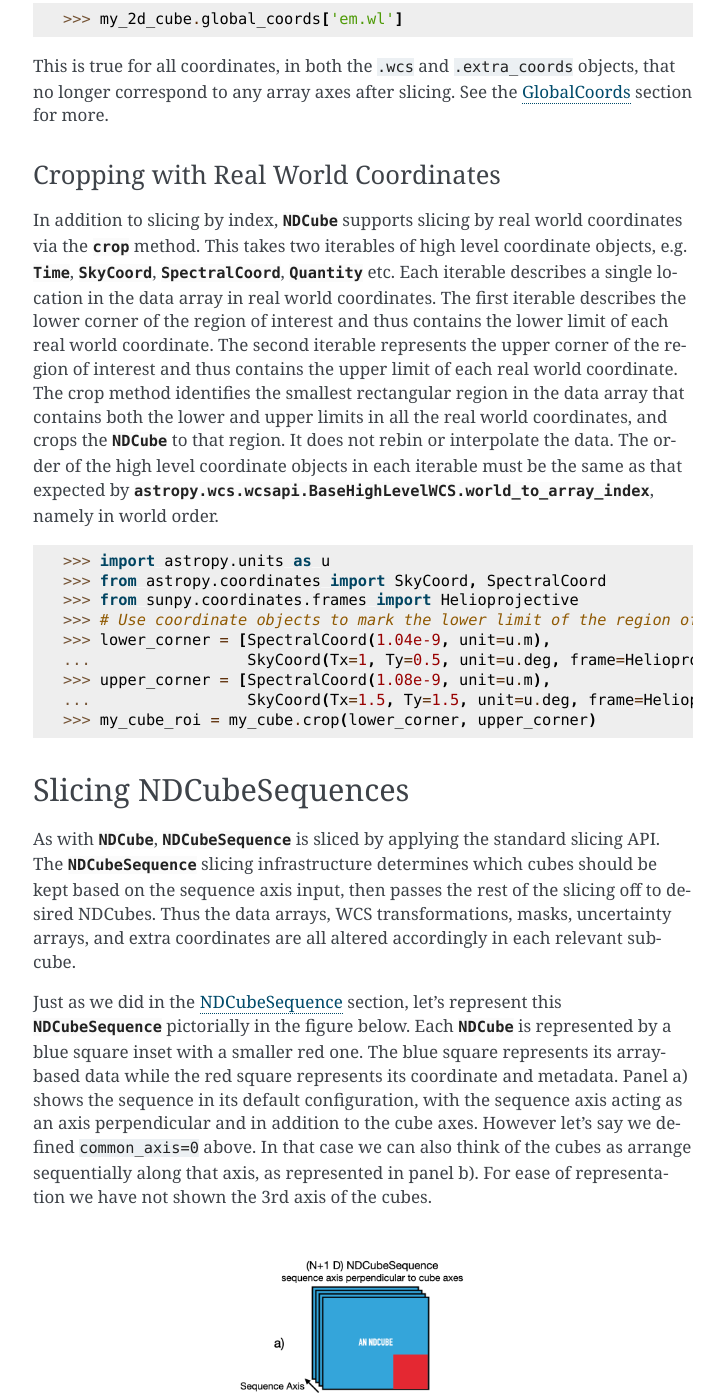
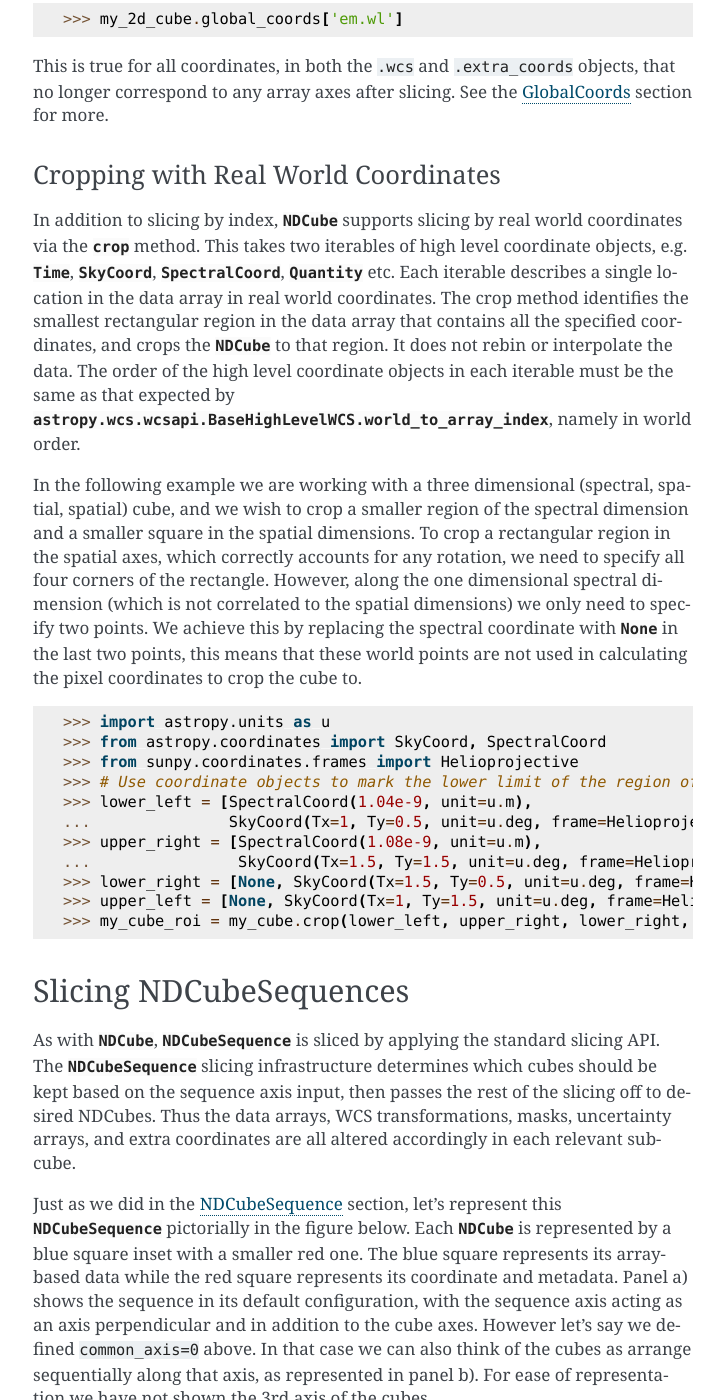
Before and after one commit to sunpy/ndcube, a Sphinx documentation site: the page built from docs/slicing.rst, in a window 1280 px wide and 1400 px high, scrolled down 2084 px. Shown: the whole window, without its empty margins (387-1111 px from the left). Built offline with Sphinx 7.4.7, drawn with Linux system fonts in a browser that asks for light colours; the version number could not be read and is left out.

Commit message:
Update crop guide

```diff
--- a/docs/slicing.rst
+++ b/docs/slicing.rst
@@ -105,10 +105,13 @@ Cropping with Real World Coordinates
 In addition to slicing by index, `~ndcube.NDCube` supports slicing by real world coordinates via the `~ndcube.NDCube.crop` method.
 This takes two iterables of high level coordinate objects, e.g. `~astropy.time.Time`, `~astropy.coordinates.SkyCoord`, `~astropy.coordinates.SpectralCoord`, `~astropy,units.Quantity` etc.
 Each iterable describes a single location in the data array in real world coordinates.
-The first iterable describes the lower corner of the region of interest and thus contains the lower limit of each real world coordinate.
-The second iterable represents the upper corner of the region of interest and thus contains the upper limit of each real world coordinate.
-The crop method identifies the smallest rectangular region in the data array that contains both the lower and upper limits in all the real world coordinates, and crops the `~ndcube.NDCube` to that region.
+The crop method identifies the smallest rectangular region in the data array that contains all the specified coordinates, and crops the `~ndcube.NDCube` to that region.
 It does not rebin or interpolate the data.  The order of the high level coordinate objects in each iterable must be the same as that expected by `astropy.wcs.wcsapi.BaseHighLevelWCS.world_to_array_index`, namely in world order.
+
+In the following example we are working with a three dimensional (spectral, spatial, spatial) cube, and we wish to crop a smaller region of the spectral dimension and a smaller square in the spatial dimensions.
+To crop a rectangular region in the spatial axes, which correctly accounts for any rotation, we need to specify all four corners of the rectangle.
+However, along the one dimensional spectral dimension (which is not correlated to the spatial dimensions) we only need to specify two points.
+We achieve this by replacing the spectral coordinate with `None` in the last two points, this means that these world points are not used in calculating the pixel coordinates to crop the cube to.
 
 .. code-block:: python
 
@@ -116,11 +119,13 @@ It does not rebin or interpolate the data.  The order of the high level coordina
   >>> from astropy.coordinates import SkyCoord, SpectralCoord
   >>> from sunpy.coordinates.frames import Helioprojective
   >>> # Use coordinate objects to mark the lower limit of the region of interest.
-  >>> lower_corner = [SpectralCoord(1.04e-9, unit=u.m),
-  ...                 SkyCoord(Tx=1, Ty=0.5, unit=u.deg, frame=Helioprojective)]
-  >>> upper_corner = [SpectralCoord(1.08e-9, unit=u.m),
-  ...                 SkyCoord(Tx=1.5, Ty=1.5, unit=u.deg, frame=Helioprojective)]
-  >>> my_cube_roi = my_cube.crop(lower_corner, upper_corner)
+  >>> lower_left = [SpectralCoord(1.04e-9, unit=u.m),
+  ...               SkyCoord(Tx=1, Ty=0.5, unit=u.deg, frame=Helioprojective)]
+  >>> upper_right = [SpectralCoord(1.08e-9, unit=u.m),
+  ...                SkyCoord(Tx=1.5, Ty=1.5, unit=u.deg, frame=Helioprojective)]
+  >>> lower_right = [None, SkyCoord(Tx=1.5, Ty=0.5, unit=u.deg, frame=Helioprojective)]
+  >>> upper_left = [None, SkyCoord(Tx=1, Ty=1.5, unit=u.deg, frame=Helioprojective)]
+  >>> my_cube_roi = my_cube.crop(lower_left, upper_right, lower_right, upper_left)
 
 .. _sequence_slicing:
 
```
